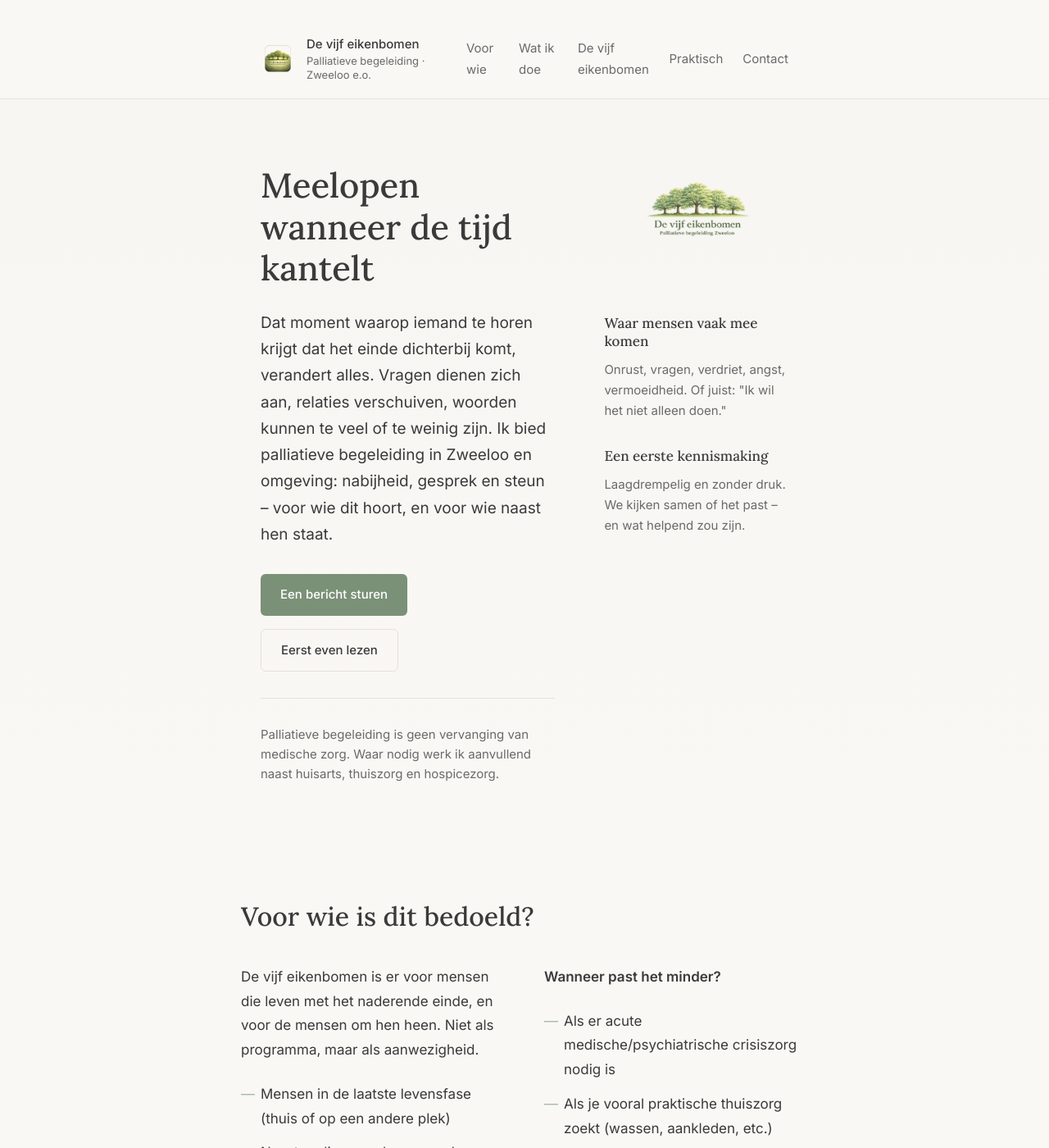
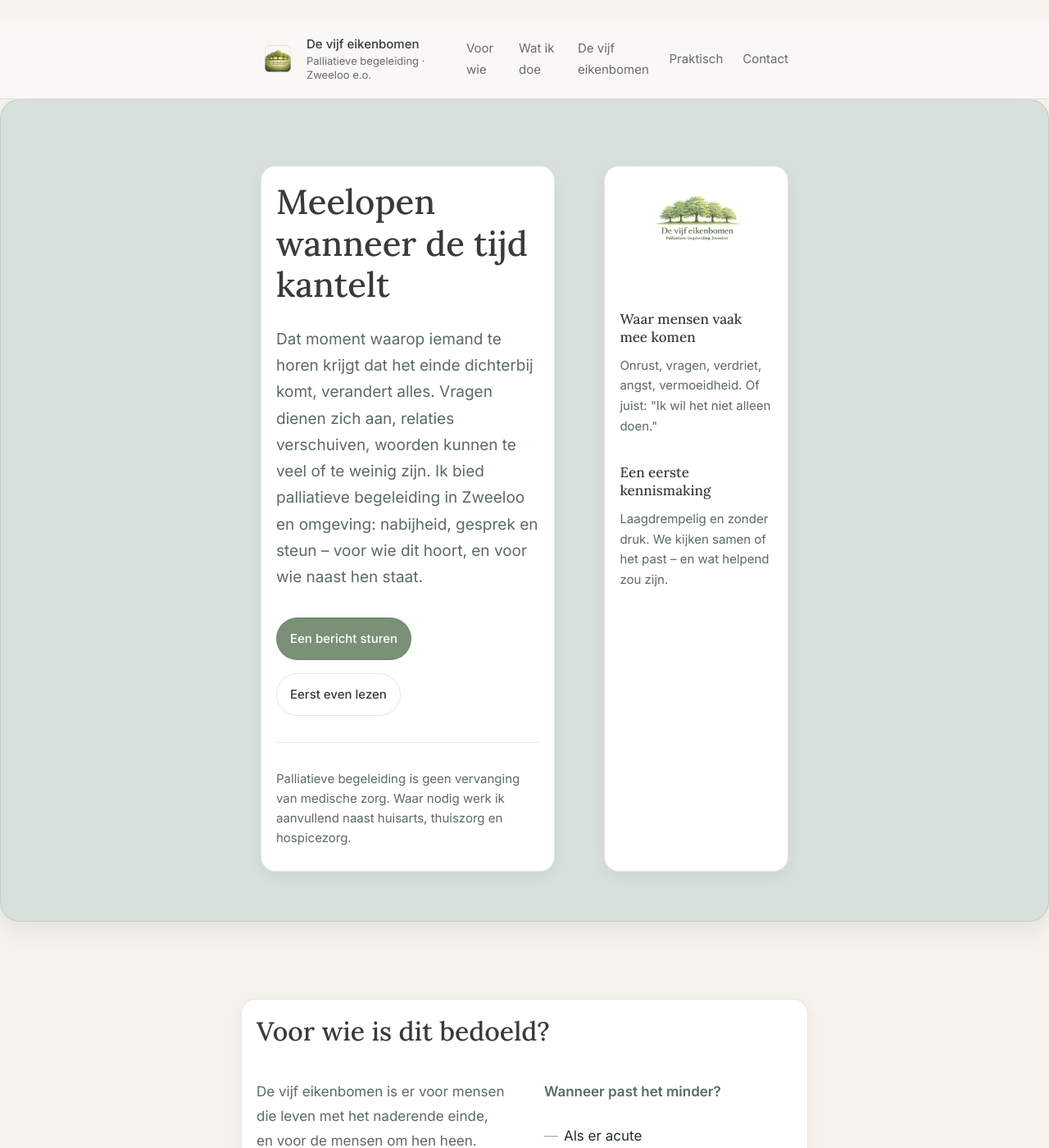
Before and after one commit to itffilosofieinfo/devijfeikenbomen.nl, a Jekyll site: the page built from index.md, in a window 1280 px wide and 1400 px high. Shown: the whole window at 82% size. Built offline with Jekyll 4.4.1, drawn with Linux system fonts in a browser that asks for light colours.

Commit message:
Update style.css

```diff
--- a/assets/css/style.css
+++ b/assets/css/style.css
@@ -641,3 +641,210 @@ a:hover {
     display: none;
   }
 }
+/* ====== Beeldstrategie: basis ====== */
+:root{
+  --bg: #f6f3ee;          /* warm off-white */
+  --ink: #22302b;         /* diep groen-zwart */
+  --muted: #5b6a62;
+  --card: #ffffff;
+  --line: rgba(34,48,43,.12);
+  --accent: #2f5d50;      /* bos/petrol groen */
+  --shadow: 0 10px 30px rgba(0,0,0,.08);
+  --radius: 18px;
+}
+
+body{
+  background: var(--bg);
+  color: var(--ink);
+}
+
+a{ color: var(--accent); }
+a:hover{ opacity: .85; }
+
+/* ====== Hero ====== */
+.hero{
+  position: relative;
+  border-radius: 24px;
+  overflow: hidden;
+  min-height: clamp(320px, 55vh, 560px);
+  box-shadow: var(--shadow);
+  border: 1px solid var(--line);
+  background: #d8e0db;
+}
+
+.hero__bg{
+  position:absolute; inset:0;
+  background-size: cover;
+  background-position: center;
+  transform: scale(1.03);
+}
+
+/* zachte rust-overlay */
+.hero__overlay{
+  position:absolute; inset:0;
+  background: rgba(246,243,238,.18); /* pas aan 0.15–0.22 */
+}
+
+/* subtiele vignette voor leesbaarheid, heel licht */
+.hero__vignette{
+  position:absolute; inset:0;
+  background: radial-gradient(ellipse at 25% 35%,
+    rgba(246,243,238,.55) 0%,
+    rgba(246,243,238,.18) 55%,
+    rgba(246,243,238,.08) 100%);
+}
+
+.hero__content{
+  position: relative;
+  padding: clamp(18px, 4vw, 42px);
+  max-width: 60ch;
+}
+
+.hero__kicker{
+  color: var(--muted);
+  letter-spacing: .02em;
+  font-size: .98rem;
+  margin-bottom: .6rem;
+}
+
+.hero__title{
+  font-size: clamp(2rem, 4vw, 3rem);
+  line-height: 1.08;
+  margin: 0 0 .75rem 0;
+}
+
+.hero__lead{
+  font-size: clamp(1.05rem, 1.2vw, 1.2rem);
+  color: #2a3a34;
+  margin: 0 0 1.2rem 0;
+}
+
+.hero__actions{
+  display:flex;
+  gap:.7rem;
+  flex-wrap: wrap;
+}
+
+.btn{
+  display:inline-flex;
+  align-items:center;
+  justify-content:center;
+  padding:.75rem 1rem;
+  border-radius: 999px;
+  border: 1px solid var(--line);
+  background: rgba(255,255,255,.70);
+  backdrop-filter: blur(6px);
+  text-decoration:none;
+  color: var(--ink);
+}
+
+.btn--primary{
+  background: rgba(47,93,80,.95);
+  color: #fff;
+  border-color: rgba(47,93,80,.95);
+}
+
+.btn--primary:hover{ opacity: .92; }
+
+/* ====== Kaarten-grid ====== */
+.section{
+  margin-top: clamp(18px, 3vw, 34px);
+}
+
+.cards{
+  display:grid;
+  grid-template-columns: repeat(3, 1fr);
+  gap: 16px;
+}
+
+@media (max-width: 900px){
+  .cards{ grid-template-columns: repeat(2, 1fr); }
+}
+@media (max-width: 620px){
+  .cards{ grid-template-columns: 1fr; }
+}
+
+.card{
+  background: var(--card);
+  border: 1px solid var(--line);
+  border-radius: var(--radius);
+  padding: 18px 18px 16px 18px;
+  box-shadow: 0 6px 18px rgba(0,0,0,.05);
+}
+
+.card h3{
+  margin: 0 0 .4rem 0;
+  font-size: 1.15rem;
+}
+.card p{
+  margin: 0 0 .75rem 0;
+  color: var(--muted);
+}
+
+.card__top{
+  display:flex;
+  align-items:center;
+  gap: 12px;
+  margin-bottom: 10px;
+}
+
+/* Jaarringen als rond “zegel” */
+.ring-seal{
+  width: 44px;
+  height: 44px;
+  border-radius: 999px;
+  border: 1px solid var(--line);
+  background-size: cover;
+  background-position: center;
+  flex: 0 0 auto;
+  box-shadow: 0 6px 14px rgba(0,0,0,.08);
+}
+
+/* Bast als verticale strip */
+.bark-strip{
+  width: 44px;
+  height: 44px;
+  border-radius: 14px;
+  border: 1px solid var(--line);
+  background-size: cover;
+  background-position: center;
+  flex: 0 0 auto;
+}
+
+/* ====== “Zo werk ik” split ====== */
+.split{
+  display:grid;
+  grid-template-columns: 1.2fr .8fr;
+  gap: 18px;
+  align-items: stretch;
+}
+
+@media (max-width: 820px){
+  .split{ grid-template-columns: 1fr; }
+}
+
+.panel{
+  background: var(--card);
+  border: 1px solid var(--line);
+  border-radius: var(--radius);
+  padding: 18px;
+  box-shadow: 0 6px 18px rgba(0,0,0,.05);
+}
+
+.panel--image{
+  padding: 0;
+  overflow: hidden;
+}
+
+.panel--image .panel__img{
+  height: 100%;
+  min-height: 220px;
+  background-size: cover;
+  background-position: center;
+  filter: saturate(.92) contrast(1.02);
+}
+
+/* Kleine finetune: iets minder “houtwerkplaats” */
+.img-soft{
+  filter: saturate(.88) contrast(1.02) brightness(1.02);
+}
```
